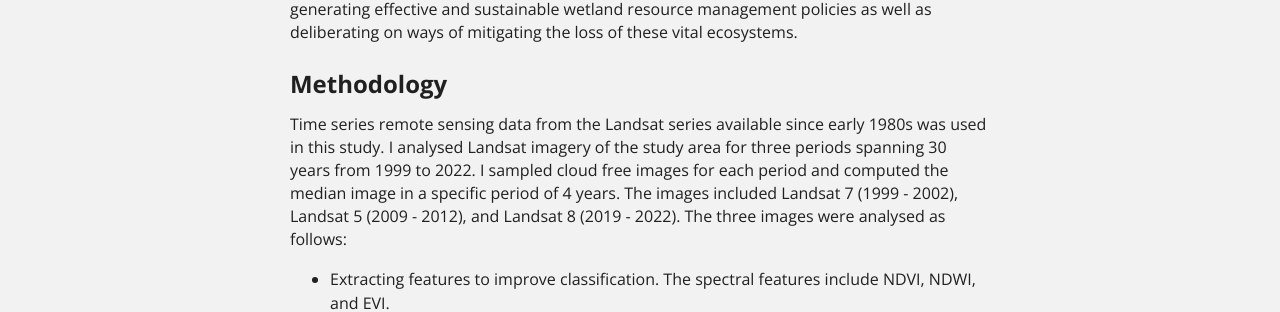
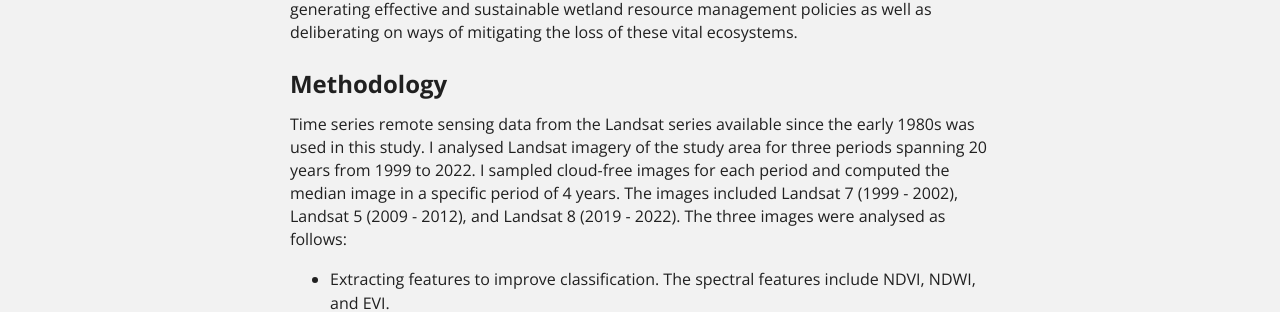
Before and after one commit to japhethkimeu/japhethkimeu.github.io, a Jekyll site: the page built from projects/project-7.md, in a window 1280 px wide. Shown: the part 366-678 px from the top of the page. Built offline with Jekyll 4.4.1, drawn with Linux system fonts in a browser that asks for light colours.

Commit message:
Update project-7.md

```diff
--- a/projects/project-7.md
+++ b/projects/project-7.md
@@ -21,7 +21,7 @@
 In Uganda, there has been efforts to protect and restore degraded wetlands through enforcement of wetland management policies and engaging relevant stakeholders. Information generated from satellite imagery analysis including wetland change maps is vital in making decisions and generating effective and sustainable wetland resource management policies as well as deliberating on ways of mitigating the loss of these vital ecosystems.
 
 ## Methodology
-Time series remote sensing data from the Landsat series available since early 1980s was used in this study. I analysed Landsat imagery of the study area for three periods spanning 30 years from 1999 to 2022. I sampled cloud free images for each period and computed the median image in a specific period of 4 years. The images included Landsat 7 (1999 - 2002), Landsat 5 (2009 - 2012), and Landsat 8 (2019 - 2022). The three images were analysed as follows:
+Time series remote sensing data from the Landsat series available since the early 1980s was used in this study. I analysed Landsat imagery of the study area for three periods spanning 20 years from 1999 to 2022. I sampled cloud-free images for each period and computed the median image in a specific period of 4 years. The images included Landsat 7 (1999 - 2002), Landsat 5 (2009 - 2012), and Landsat 8 (2019 - 2022). The three images were analysed as follows:
  * Extracting features to improve classification. The spectral features include NDVI, NDWI, and EVI.
  * Image classification
  * Change detection using the classified images
```
Also changed, not shown: other parts of projects/project-7.md (+1 -1 lines).
